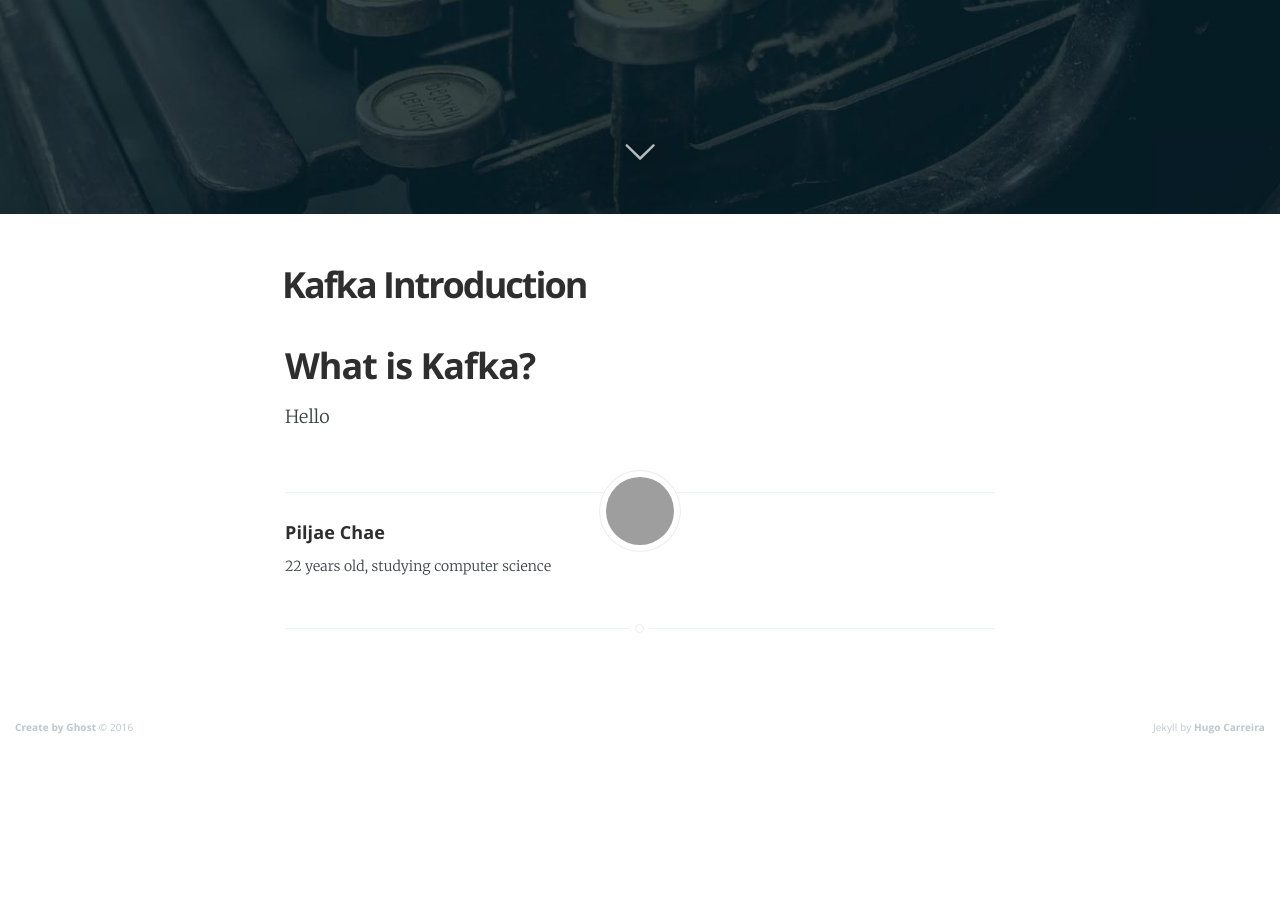
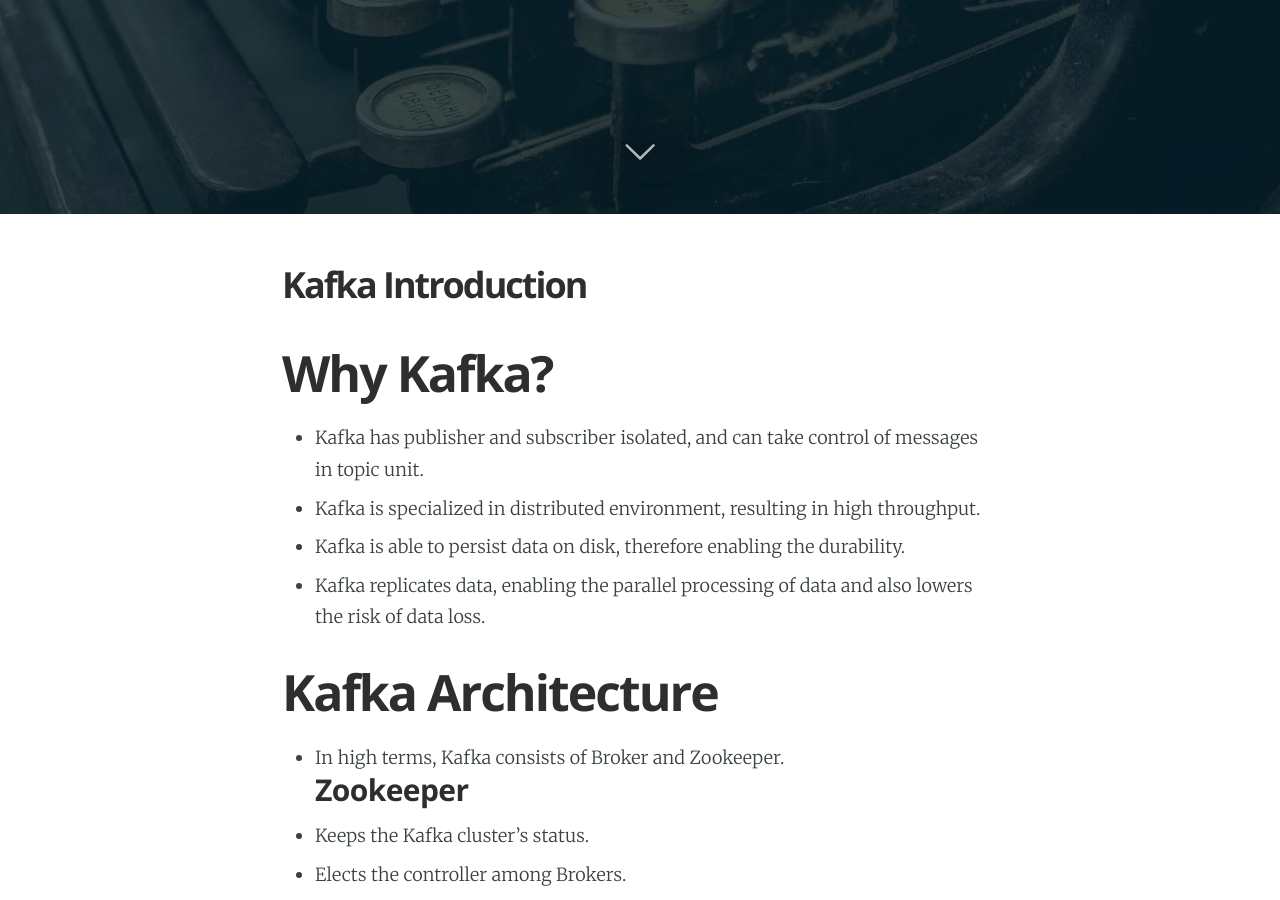
Before and after one commit to neolunar7/neolunar7.github.io, a Jekyll site: the page built from _posts/2020-09-19-Kafka.markdown, in a window 1280 px wide and 900 px high, scrolled down 686 px. Built offline with Jekyll 4.4.1, drawn with Linux system fonts in a browser that asks for light colours; nearby versions of some CDN libraries; before the commit the page ends 1433 px from its top, so only the background shows below that; some of the changed text lies outside the part shown; grey boxes are pictures that could not be loaded.

Commit message:
kafka introduction

```diff
--- a/_posts/2020-09-19-Kafka.markdown
+++ b/_posts/2020-09-19-Kafka.markdown
@@ -3,7 +3,18 @@ layout: post
 title:  "Kafka Introduction"
 date:   2020-09-19 21:50:00 -0800
 author: Piljae Chae
-description: "Kafka Introduction"
+description: "Kafka 101"
 ---
-## What is Kafka?
-Hello
+# Why Kafka?
+- Kafka has publisher and subscriber isolated, and can take control of messages in topic unit.
+- Kafka is specialized in distributed environment, resulting in high throughput.
+- Kafka is able to persist data on disk, therefore enabling the durability.
+- Kafka replicates data, enabling the parallel processing of data and also lowers the risk of data loss.
+
+# Kafka Architecture
+- In high terms, Kafka consists of Broker and Zookeeper.
+### Zookeeper
+- Keeps the Kafka cluster's status.
+- Elects the controller among Brokers.
+
+# Kafka Components
```
